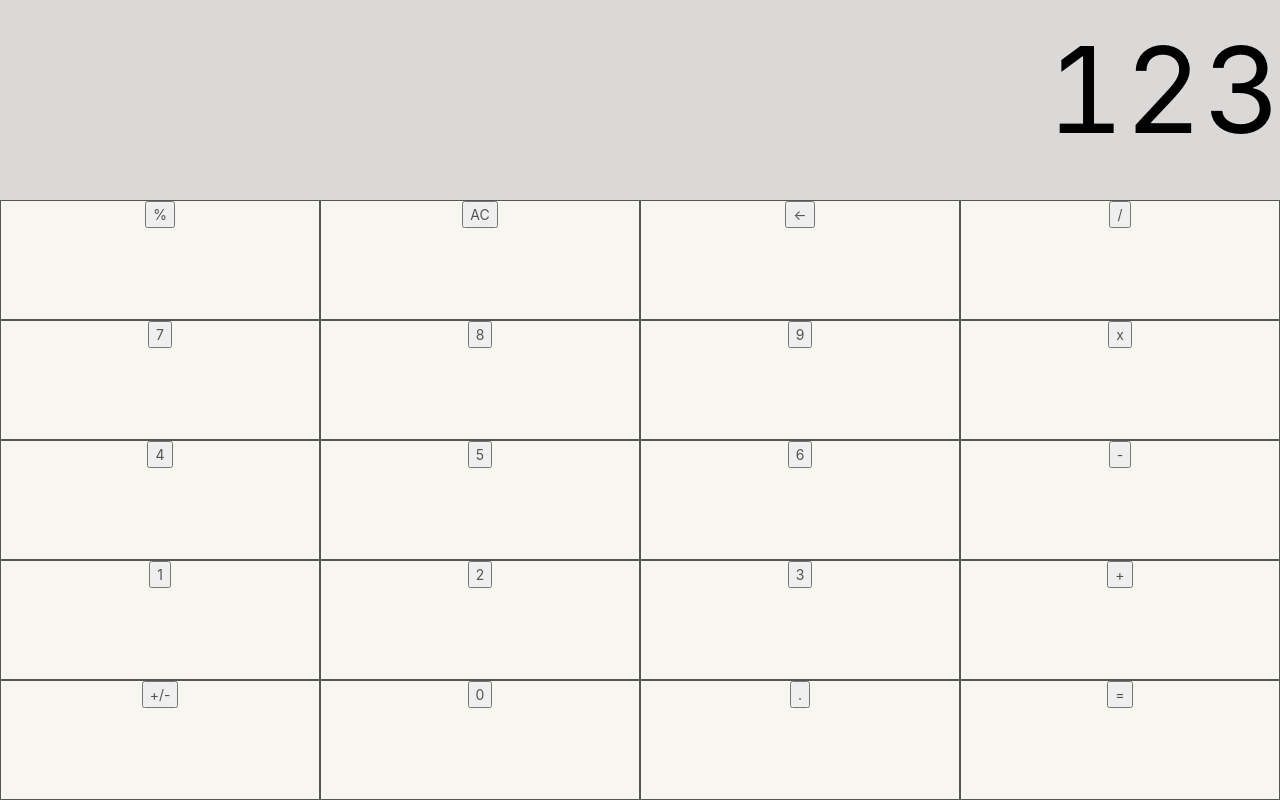
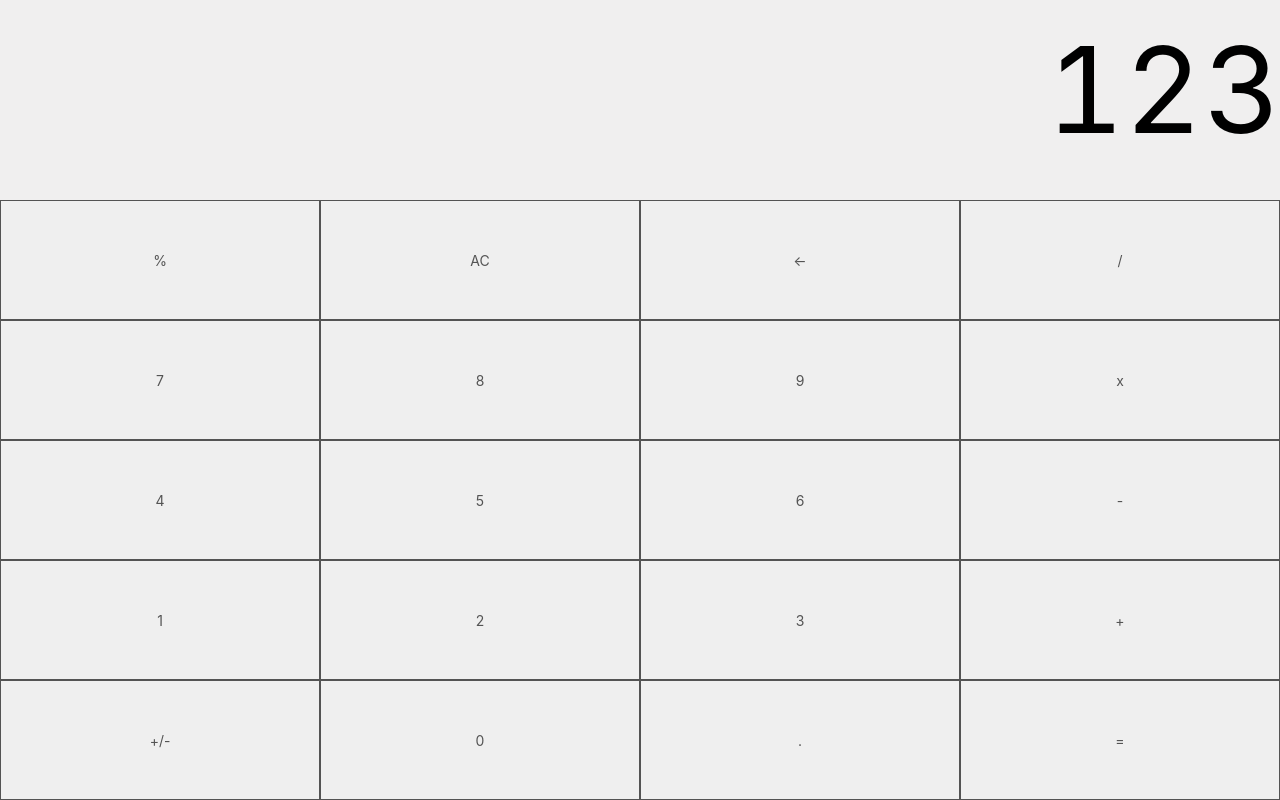
Before and after one commit to rzegnam/react_calculator, a React (Create React App) app: page / in a window 1280 px wide. Built offline with nearby package versions, Linux system fonts and the light colour scheme.

Commit message:
using emotion library for the components styling

```diff
--- a/package.json
+++ b/package.json
@@ -3,6 +3,8 @@
   "version": "0.1.0",
   "private": true,
   "dependencies": {
+    "@emotion/core": "^10.0.22",
+    "@emotion/styled": "^10.0.23",
     "@testing-library/jest-dom": "^4.2.4",
     "@testing-library/react": "^9.3.3",
     "@testing-library/user-event": "^7.1.2",
--- a/src/App.js
+++ b/src/App.js
@@ -2,7 +2,6 @@ import React, { useState } from "react";
 import CalculatorWindow from "./components/CalculatorWindow";
 import ButtonsPanel from "./components/ButtonsPanel";
 import "./App.css";
-import "./components/CalculatorWindow-styles.css";
 
 const App = () => {
   const [displayValue, setValue] = useState("123");
--- a/src/components/Button.jsx
+++ b/src/components/Button.jsx
@@ -1,16 +1,18 @@
 import React from "react";
-import "./button-style.css";
+import styled from "@emotion/styled";
+
+const StyledButton = styled.button`
+  display: block;
+  width: 50%;
+  border: solid 1px;
+`;
 
 const Button = props => {
   function handleChange() {
     props.handleChange(props.name);
   }
 
-  return (
-    <div className="button">
-      <button onClick={handleChange}>{props.name}</button>
-    </div>
-  );
+  return <StyledButton onClick={handleChange}>{props.name}</StyledButton>;
 };
 
 export default Button;
--- a/src/components/ButtonsPanel.jsx
+++ b/src/components/ButtonsPanel.jsx
@@ -1,41 +1,53 @@
 import React from "react";
 import Button from "./Button";
-import "./buttons-panel.css";
+import styled from "@emotion/styled";
+
+const Panel = styled.div`
+  display: flex;
+  flex-direction: column;
+  height: 75vh;
+`;
+const PanelRow = styled.div`
+  display: flex;
+  flex-direction: row;
+  height: 25%;
+  background: #f7f7ef;
+`;
 
 const ButtonsPanel = props => {
   return (
-    <div className="panel">
-      <div className="panel-line">
+    <Panel>
+      <PanelRow>
         <Button name="%" />
         <Button name="AC" />
         <Button name="<-" />
         <Button name="/" />
-      </div>
-      <div className="panel-line">
+      </PanelRow>
+      <PanelRow>
         <Button name="7" />
         <Button name="8" />
         <Button name="9" />
         <Button name="x" />
-      </div>
-      <div className="panel-line">
+      </PanelRow>
+      <PanelRow>
         <Button name="4" />
         <Button name="5" />
         <Button name="6" />
         <Button name="-" />
-      </div>
-      <div className="panel-line">
+      </PanelRow>
+      <PanelRow>
         <Button name="1" />
         <Button name="2" handleChange={props.handleChange} />
         <Button name="3" />
         <Button name="+" />
-      </div>
-      <div className="panel-line">
+      </PanelRow>
+      <PanelRow>
         <Button name="+/-" />
         <Button name="0" handleChange={props.handleChange} />
         <Button name="." />
         <Button name="=" />
-      </div>
-    </div>
+      </PanelRow>
+    </Panel>
   );
 };
 
--- a/src/components/CalculatorWindow-styles.css
+++ /dev/null
@@ -1,7 +0,0 @@
-.display {
-    color: black;
-    background: #dbd8d8;
-    height: 25vh;
-    text-align: right;
-    font-size: 15vmin;
-}
--- a/src/components/CalculatorWindow.jsx
+++ b/src/components/CalculatorWindow.jsx
@@ -1,10 +1,18 @@
 import React from "react";
-import "./CalculatorWindow-styles.css";
+import styled from "@emotion/styled";
+
+const Container = styled.div`
+  color: black;
+  background: #f0efef;
+  height: 25vh;
+  text-align: right;
+  font-size: 15vmin;
+`;
 
 const CalculatorWindow = props => {
   return (
     <div>
-      <div className="display">{props.value}</div>
+      <Container>{props.value}</Container>
     </div>
   );
 };
--- a/src/components/button-style.css
+++ /dev/null
@@ -1,5 +0,0 @@
-.button {
-    display: block;
-    width: 50%;
-    border: solid 1px;
-}
--- a/src/components/buttons-panel.css
+++ /dev/null
@@ -1,12 +0,0 @@
-.panel {
-    display: flex;
-    flex-direction: column;
-    height: 75vh;
-}
-
-.panel-line {
-    display: flex;
-    flex-direction: row;
-    height: 25%;
-    background: #F7F7EF;
-}
```
Also changed, not shown: 1 other file (tests, documents, lock files or other folders).
